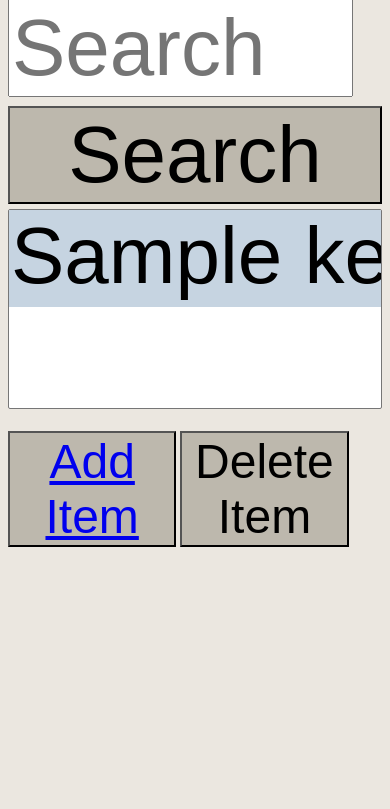
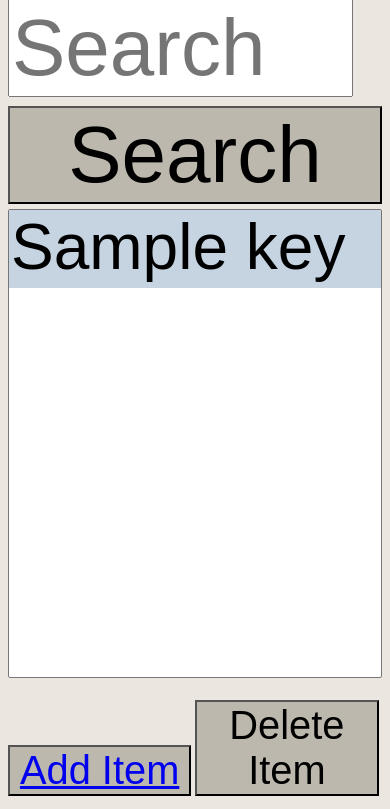
Before and after one commit to AlexanderCrisler/senior-design-laser, a Flask app: template templates/index.html in a window 390 px wide. Shown: the part 234-1043 px from the top of the page. Before the commit the page ends 781 px from the top, so only its background shows below. Run offline with Flask 2, Linux system fonts and the light colour scheme; the template is opened without the code that fills it: most values are stand-ins (such as "Sample title", 1, 10 or a date in 2020).

Commit message:
Changed CSS UI file

```diff
--- a/static/css/styles.css
+++ b/static/css/styles.css
@@ -124,11 +124,12 @@
 		text-align: center;
 	}
 
+
 	select.items{
-		font-size: 500%;
+		font-size: 400%;
 		color: black;
 		text-align: left;
-	    height: 200px;
+	    	height: 20%;
 		width: 100%;
 	}
 
@@ -138,12 +139,11 @@
 
 	button {
 		background-color: #BDB8AD;
-		font-size: 300%;
-		width: 45%;
+		font-size: 249%;
+		width: 49%;
 		height: 10%;
 		margin-top: 5px;
 		margin-bottom: 5px;
-
 	}
 
 	input[type=submit] {
@@ -165,7 +165,7 @@
 	}
 
 	div.buttons {
-		float: left;
+		width: 100%;
 	}
 
 
--- a/templates/index.html
+++ b/templates/index.html
@@ -15,7 +15,7 @@
    </div>
 
    <div class="main">
-   <select class='items' id="items" onChange="highlight();" border = 1 size=10>
+   <select class='items' id="items" onChange="highlight();" border = 1 size = 6>
       {% for key in result %}
          <option> {{key}} </option>
       {% endfor %}
```
Also changed, not shown: static/images/HomeIcon.jpg (added), static/images/HomeIcon_1.jpg (added), static/images/HomeIcon_2.jpg (added), 4 other files.
